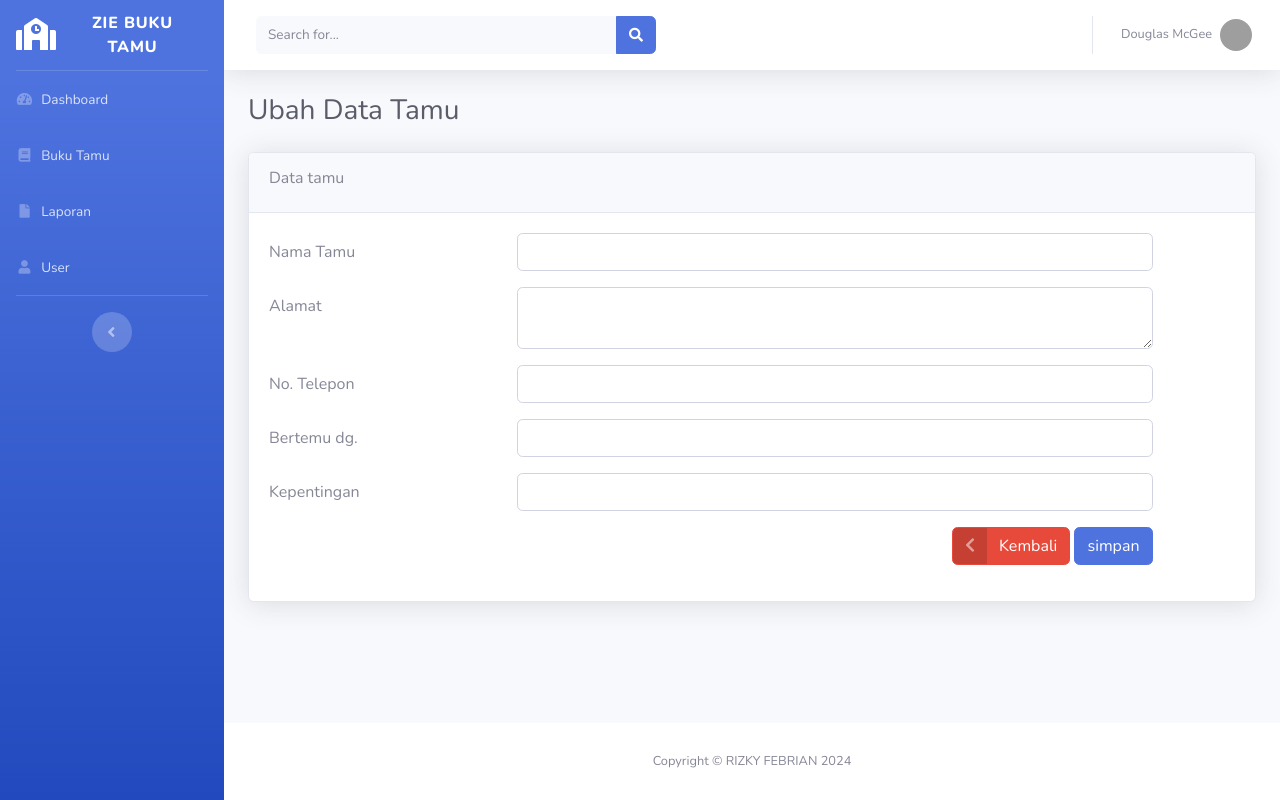
After one commit to RizkyF11/buku_tamu, a PHP site: page /edit-tamu.php in a window 1280 px wide. The commit adds this page. Run offline with PHP 8.4, Linux system fonts and the light colour scheme; data that the repository does not hold is empty; grey boxes are pictures that could not be loaded.

Commit message:
menambahkan edit tamu

```diff
--- /dev/null
+++ b/edit-tamu.php
@@ -0,0 +1,110 @@
+<?php
+include_once('templates/header.php');
+require_once('function.php');
+
+?>
+
+<!-- Begin Page Content -->
+<div class="container-fluid">
+
+<!-- Page Heading -->
+<h1 class="h3 mb-4 text-gray-800">Ubah Data Tamu</h1>
+
+<?php
+
+if (isset($_GET['id'])) {
+    $id_tamu = $_GET['id'];
+
+    // ambil data tamu yang sesuai dengan id
+    $data = query("SELECT * FROM buku_tamu WHERE id_tamu = '$id_tamu'")[0];
+}
+?>
+
+<?php
+//jika ada tombol simpan
+if(isset($_POST['simpan'])) {
+    if (ubah_tamu($_POST) > 0) {
+?>
+        <div class="alert alert-success" role="alert">
+            Data berhasil diubah!
+        </div>
+    <?php
+    } else {
+    ?>
+        <div class="alert alert-danger" role="alert">
+            Data gagal diubah!
+        </div>
+<?php
+    }
+}
+
+?>
+<!-- Konten edit data tamu -->
+ <div class="card shadow mb-4">
+    <div class="card-header py-3">
+        <h6>Data tamu</h6>
+    </div>
+    <div class="card-body">
+        <form method="post" action="">
+            <input type="hidden" name="id_tamu" id="id_tamu" value="<?= $id_tamu ?>">
+            <div class="form-group row">
+                <label for="nama_tamu" class="col-sm-3 col-form-label"> Nama Tamu</label>
+                <div class="col-sm-8">
+                    <input type="text" class="form-control" id="nama_tamu" name="nama_tamu" value="<?= $data['nama_tamu']?>">
+                </div>
+            </div>
+
+            <div class="form-group row">
+                <label for="alamat" class="col-sm-3 col-form-label"> Alamat</label>
+                <div class="col-sm-8">
+                <textarea class ="form-control" id="alamat" name="alamat"><?= $data['alamat']?></textarea>
+                </div>
+            </div>
+
+            <div class="form-group row">
+                <label for="no_hp" class="col-sm-3 col-form-label"> No. Telepon</label>
+                <div class="col-sm-8">
+                    <input type="text" class="form-control" id="no_hp" name="no_hp" value="<?= $data['no_hp']?>">
+                </div>
+            </div>
+
+            <div class="form-group row">
+                <label for="bertemu" class="col-sm-3 col-form-label">Bertemu dg.</label>
+                <div class="col-sm-8">
+                    <input type="text" class="form-control" id="bertemu" name="bertemu" value="<?= $data['bertemu']?>">
+                </div>
+            </div>
+
+            <div class="form-group row">
+                <label for="kepentingan" class="col-sm-3 col-form-label"> Kepentingan</label>
+                <div class="col-sm-8">
+                    <input type="text" class="form-control" id="kepentingan" name="kepentingan" value="<?= $data['kepentingan']?>">
+                </div>
+            </div>
+
+            <div class="form-group row">
+                <label for="" class="col-sm-3 col-form-label"></label>
+                <div class="col-sm-8 d-flex justify-content-end">
+                    <div>
+                        <a type="button" class="btn btn-danger btn-icon-split" href="buku-tamu.php">
+                         <span class="icon text-white-50">
+                             <i class="fas fa-chevron-left"></i>
+                         </span>
+                        <span class="text">Kembali</span>
+                        </a>
+                        <button type="submit" name="simpan" class="btn btn-primary">simpan</button>
+                    </div>
+                </div>
+            </div>
+
+        </form>
+    </div>
+ </div>
+
+</div>
+<!-- /.container-fluid -->
+
+
+<?php
+include_once('templates/footer.php')
+?>
--- a/function.php
+++ b/function.php
@@ -34,4 +34,31 @@ function tambah_tamu($data)
 
 }
 
+// function ubah data tamu
+function ubah_tamu($data)
+{
+    global $koneksi;
+
+    $id = htmlspecialchars($data["id_tamu"]);
+    $nama_tamu = htmlspecialchars($data["nama_tamu"]);
+    $alamat = htmlspecialchars($data["alamat"]);
+    $no_hp = htmlspecialchars($data["no_hp"]);
+    $bertemu = htmlspecialchars($data["bertemu"]);
+    $kepentingan = htmlspecialchars($data["kepentingan"]);
+
+    $query = "UPDATE buku_tamu SET
+                nama_tamu = '$nama_tamu',
+                alamat = '$alamat',
+                no_hp = '$no_hp',
+                bertemu = '$bertemu',
+                kepentingan = '$kepentingan'
+                WHERE id_tamu = '$id'";
+
+    mysqli_query($koneksi, $query);
+
+    return mysqli_affected_rows($koneksi);
+}
+
+
+
 ?>
--- a/templates/footer.php
+++ b/templates/footer.php
@@ -52,16 +52,24 @@
     <!-- Custom scripts for all pages-->
     <script src="assets/js/sb-admin-2.min.js"></script>
 
+     <!-- Page level plugins -->
+     <script src="assets/vendor/datatables/jquery.dataTables.min.js"></script>
+            <script src="assets/vendor/datatables/dataTables.bootstrap4.min.js"></script>
+
+        <!-- Page level custom scripts -->
+        <script src="assets/js/demo/datatables-demo.js"></script>
+
     <script>
         $(document).ready(function() {
             window.setTimeout(function() {
-                $(".alert").fadeTo(500,0).slideUp(500, function(){
+                $(".alert").fadeTo(500,0).slideUp(500, function() {
                     $(this).remove();
                 });
             }, 4000);
         });
     </script>
 
+
 </body>
 
 </html>
```
Also changed, not shown: buku-tamu.php (+10 -14 lines).
